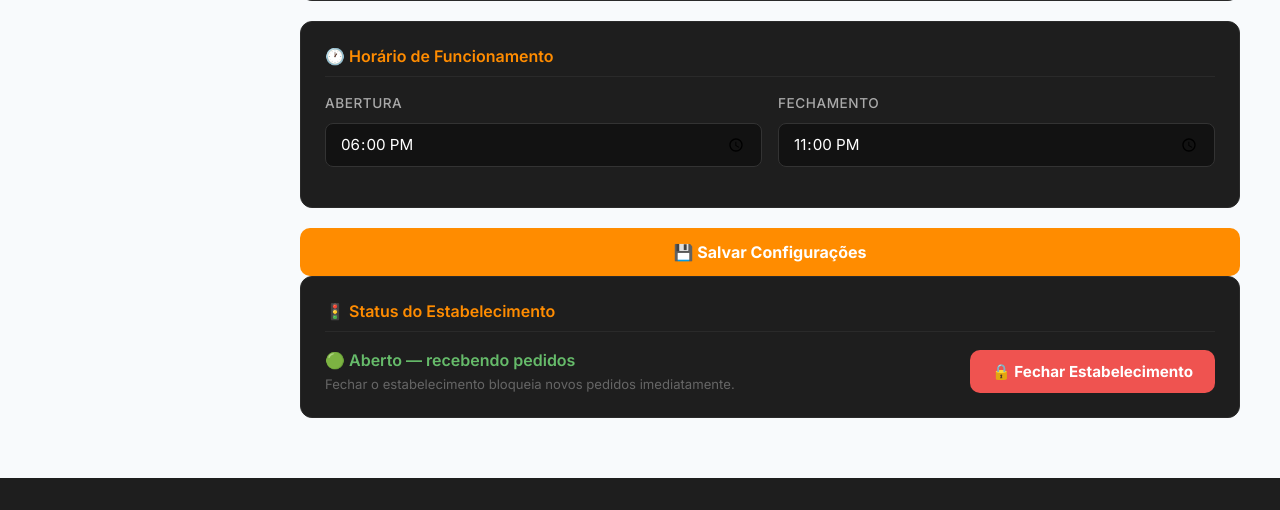
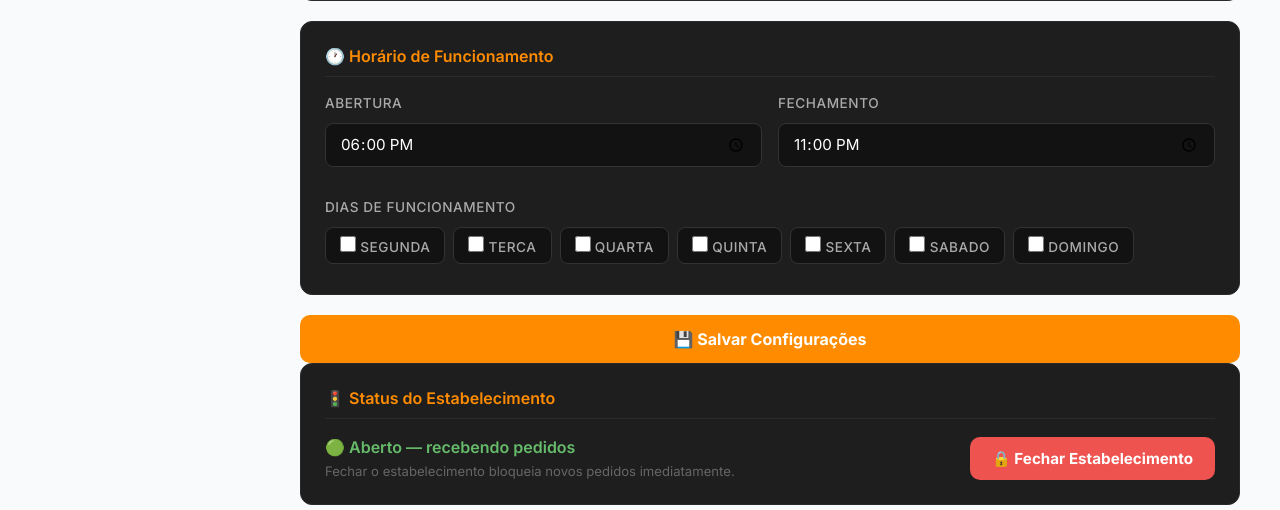
Before and after one commit to friamericardo-ux/Sistema-Restaurante, a Flask app: page /admin/configuracoes in a window 1280 px wide. Shown: the part 904-1414 px from the top of the page. Before the commit the page ends 1382 px from the top, so only its background shows below. Run offline with Flask 3, Linux system fonts and the light colour scheme; the visitor is signed in with stand-in values (Sample User, id 1); data comes from the database, SQL or seed files in the repository; data that the repository does not hold is empty; parts of the project's set-up code (start-up, migrations or seed data) failed here and were passed over; some libraries are stand-ins or nearby versions.

Commit message:
feat: dias de funcionamento + endpoint público /api/restaurante/<slug>

```diff
--- a/app.py
+++ b/app.py
@@ -143,8 +143,8 @@
         'login_web', 'logout', 'static',
         'cardapio_cliente', 'api_cardapio', 'api_adicionais',
         'criar_pedido', 'api_configuracoes',
+        'api_restaurante_por_slug',
         'superadmin_pin', 'superadmin_pin_post',
-
     }
 
     if request.endpoint is None:
@@ -337,6 +337,36 @@
     db.close()
 
 
+DIAS_ORDEM = ['Segunda', 'Terca', 'Quarta', 'Quinta', 'Sexta', 'Sabado', 'Domingo']
+
+def formatar_dias(dias):
+    if not dias:
+        return ''
+    selecionados = [d for d in DIAS_ORDEM if d in dias]
+    if not selecionados:
+        return ''
+    if len(selecionados) == len(DIAS_ORDEM):
+        return 'Todos os dias'
+    indices = [DIAS_ORDEM.index(d) for d in selecionados]
+    indices.sort()
+    if len(indices) == indices[-1] - indices[0] + 1:
+        return f"{selecionados[0]} a {selecionados[-1]}"
+    return ', '.join(selecionados)
+
+def parsear_dias(texto):
+    if not texto:
+        return []
+    if texto == 'Todos os dias':
+        return DIAS_ORDEM[:]
+    if ' a ' in texto:
+        partes = texto.split(' a ')
+        if partes[0] in DIAS_ORDEM and partes[1] in DIAS_ORDEM:
+            inicio = DIAS_ORDEM.index(partes[0])
+            fim = DIAS_ORDEM.index(partes[1])
+            return DIAS_ORDEM[inicio:fim+1]
+    return [d.strip() for d in texto.split(',')]
+
+
 def _get_sessao_inicio(cursor, restaurante_id=1):
     """Retorna o datetime de início da sessão atual do caixa como string."""
     cursor.execute("""
@@ -1039,6 +1069,10 @@
                 import traceback
                 traceback.print_exc()
 
+        dias = request.form.getlist('dias_funcionamento')
+        dias_str = formatar_dias(dias)
+        set_config("dias_funcionamento", dias_str, restaurante_id=session['restaurante_id'])
+
         sucesso = "Configurações salvas com sucesso!"
 
     configs = {
@@ -1052,6 +1086,8 @@
         "google_maps_key": Config.GOOGLE_MAPS_KEY,
         "restaurante_ativo": get_config("restaurante_ativo", "1", restaurante_id=session['restaurante_id']),
         "endereco_restaurante": get_config("endereco_restaurante", "", restaurante_id=session['restaurante_id']),
+        "dias_funcionamento": get_config("dias_funcionamento", "", restaurante_id=session['restaurante_id']),
+        "dias_selecionados": parsear_dias(get_config("dias_funcionamento", "", restaurante_id=session['restaurante_id'])),
     }
     return render_template("admin_configuracoes.html", configs=configs, sucesso=sucesso, erro=erro)
 
@@ -2116,6 +2152,52 @@
     request._cached_json = (dados, dados)
     return route_criar_pedido()
 
+@app.route("/api/restaurante/<slug>")
+def api_restaurante_por_slug(slug):
+    from data.db import get_connection
+    from datetime import datetime
+
+    db = get_connection()
+    cursor = db.cursor()
+    cursor.execute("SELECT id, nome, ativo FROM restaurantes WHERE slug = %s", (slug,))
+    row = cursor.fetchone()
+    db.close()
+
+    if not row:
+        return jsonify({"sucesso": False, "erro": "Restaurante não encontrado"}), 404
+
+    restaurante_id, nome, ativo_db = row[0], row[1], row[2]
+
+    horario_abertura = get_config("horario_abertura", "18:00", restaurante_id)
+    horario_fechamento = get_config("horario_fechamento", "23:00", restaurante_id)
+    dias_funcionamento = get_config("dias_funcionamento", "", restaurante_id)
+    restaurante_ativo = get_config("restaurante_ativo", "1", restaurante_id)
+
+    if restaurante_ativo == "0" or not ativo_db:
+        status = "fechado"
+    else:
+        try:
+            agora = datetime.now().time()
+            abertura = datetime.strptime(horario_abertura, "%H:%M").time()
+            fechamento = datetime.strptime(horario_fechamento, "%H:%M").time()
+            status = "aberto" if abertura <= agora <= fechamento else "fechado"
+        except Exception:
+            status = "fechado"
+
+    base_url = request.host_url.rstrip('/')
+    link_cardapio = f"{base_url}/cardapio/{slug}"
+
+    return jsonify({
+        "nome": nome,
+        "slug": slug,
+        "horario_abertura": horario_abertura,
+        "horario_fechamento": horario_fechamento,
+        "dias_funcionamento": dias_funcionamento,
+        "status": status,
+        "link_cardapio": link_cardapio,
+    })
+
+
 @app.route('/admin/adicionais')
 @admin_required
 def admin_adicionais():
--- a/static/css/admin_configuracoes.css
+++ b/static/css/admin_configuracoes.css
@@ -102,6 +102,47 @@
 .field-hint a {
   color: #25d366;
   text-decoration: none;
+}
+
+/* Grid de dias da semana */
+.dias-grid {
+  display: flex;
+  flex-wrap: wrap;
+  gap: 8px;
+}
+
+.dia-checkbox {
+  display: flex;
+  align-items: center;
+  gap: 5px;
+  background: #121212;
+  border: 1px solid #333;
+  border-radius: 8px;
+  padding: 8px 14px;
+  cursor: pointer;
+  transition: border-color 0.2s, background 0.2s;
+  user-select: none;
+  font-size: 0.85rem;
+  color: #ccc;
+}
+
+.dia-checkbox:hover {
+  border-color: #ff8c00;
+  background: #1a1a1a;
+}
+
+.dia-checkbox input[type="checkbox"] {
+  accent-color: #ff8c00;
+  width: 16px;
+  height: 16px;
+  cursor: pointer;
+}
+
+.dia-checkbox:has(input:checked) {
+  border-color: #ff8c00;
+  background: #1e1e1e;
+  color: #ff8c00;
+  font-weight: 600;
 }
 
 /* Toggle switch */
--- a/templates/admin_configuracoes.html
+++ b/templates/admin_configuracoes.html
@@ -85,6 +85,23 @@
           <input type="time" name="horario_fechamento" value="{{ configs.horario_fechamento }}">
         </div>
       </div>
+      <div class="form-group" style="margin-top:16px;">
+        <label>Dias de Funcionamento</label>
+        <div class="dias-grid">
+          {% for dia in ['Segunda', 'Terca', 'Quarta', 'Quinta', 'Sexta', 'Sabado', 'Domingo'] %}
+          <label class="dia-checkbox">
+            <input type="checkbox" name="dias_funcionamento" value="{{ dia }}"
+              {{ 'checked' if dia in configs.dias_selecionados else '' }}>
+            <span>{{ dia }}</span>
+          </label>
+          {% endfor %}
+        </div>
+        {% if configs.dias_funcionamento %}
+        <div class="field-hint" style="margin-top:8px;">
+          Atual: <strong>{{ configs.dias_funcionamento }}</strong>
+        </div>
+        {% endif %}
+      </div>
     </div>
 
     <button type="submit" class="btn-salvar">💾 Salvar Configurações</button>
```
